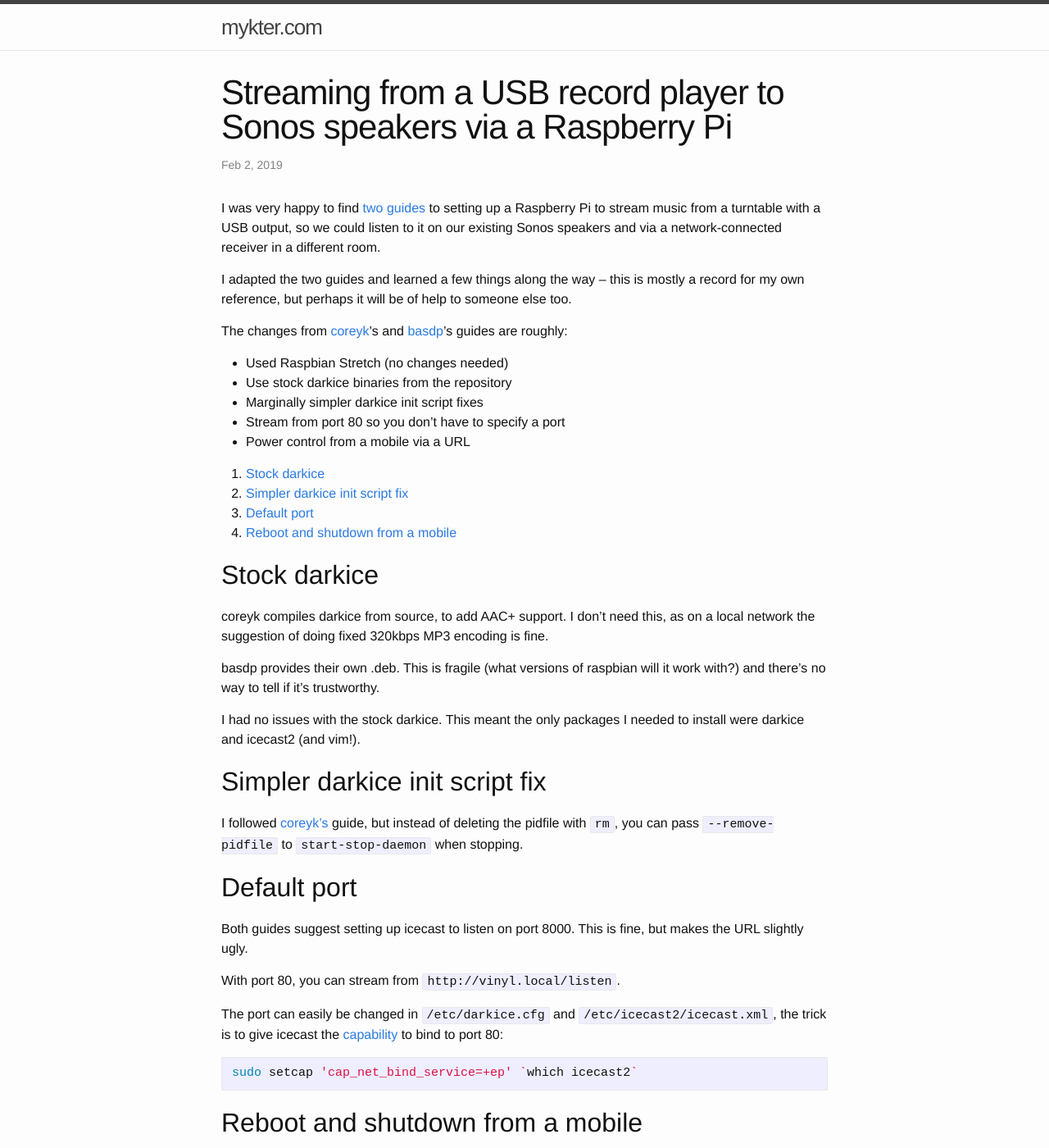
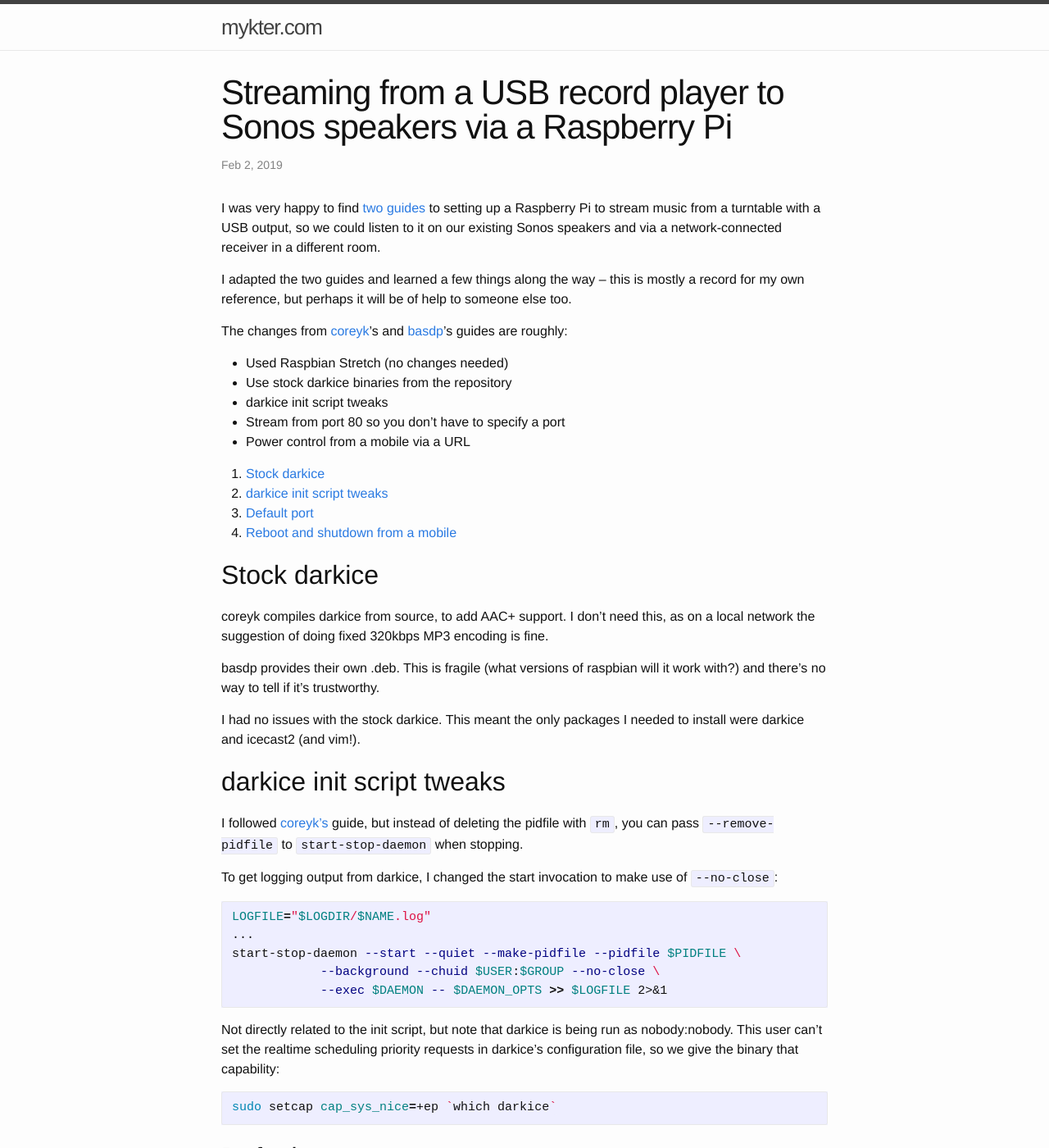
Before and after one commit to mykter/mykter.github.io, a Jekyll site: the page built from _posts/2019-02-02-streaming-vinyl-raspberry-pi.markdown, in a window 1280 px wide and 1400 px high. Shown: the whole window at 82% size. Built offline with Jekyll 4.4.1, drawn with Linux system fonts in a browser that asks for light colours.

Commit message:
vinyl stream post tweaks
Added capability for realtime scheduling

Added init script logging tweak

````diff
--- a/_posts/2019-02-02-streaming-vinyl-raspberry-pi.markdown
+++ b/_posts/2019-02-02-streaming-vinyl-raspberry-pi.markdown
@@ -12,7 +12,7 @@ I adapted the two guides and learned a few things along the way -- this is mostl
 The changes from [coreyk][coreyk]'s and [basdp][basdp]'s guides are roughly:
  * Used Raspbian Stretch (no changes needed)
  * Use stock darkice binaries from the repository
- * Marginally simpler darkice init script fixes
+ * darkice init script tweaks
  * Stream from port 80 so you don't have to specify a port
  * Power control from a mobile via a URL
 
@@ -27,9 +27,25 @@ basdp provides their own .deb. This is fragile (what versions of raspbian will i
 
 I had no issues with the stock darkice. This meant the only packages I needed to install were darkice and icecast2 (and vim!).
 
-Simpler darkice init script fix
--------------------------------
+darkice init script tweaks
+--------------------------
 I followed [coreyk's ][coreyk] guide, but instead of deleting the pidfile with `rm`, you can pass `--remove-pidfile` to `start-stop-daemon` when stopping.
+
+To get logging output from darkice, I changed the start invocation to make use of `--no-close`:
+
+```shell
+LOGFILE="$LOGDIR/$NAME.log"
+...
+start-stop-daemon --start --quiet --make-pidfile --pidfile $PIDFILE \
+            --background --chuid $USER:$GROUP --no-close \
+	    --exec $DAEMON -- $DAEMON_OPTS >> $LOGFILE 2>&1
+```
+
+Not directly related to the init script, but note that darkice is being run as nobody:nobody. This user can't set the realtime scheduling priority requests in darkice's configuration file, so we give the binary that capability:
+
+```shell
+sudo setcap cap_sys_nice=+ep `which darkice`
+```
 
 Default port
 ------------
````
